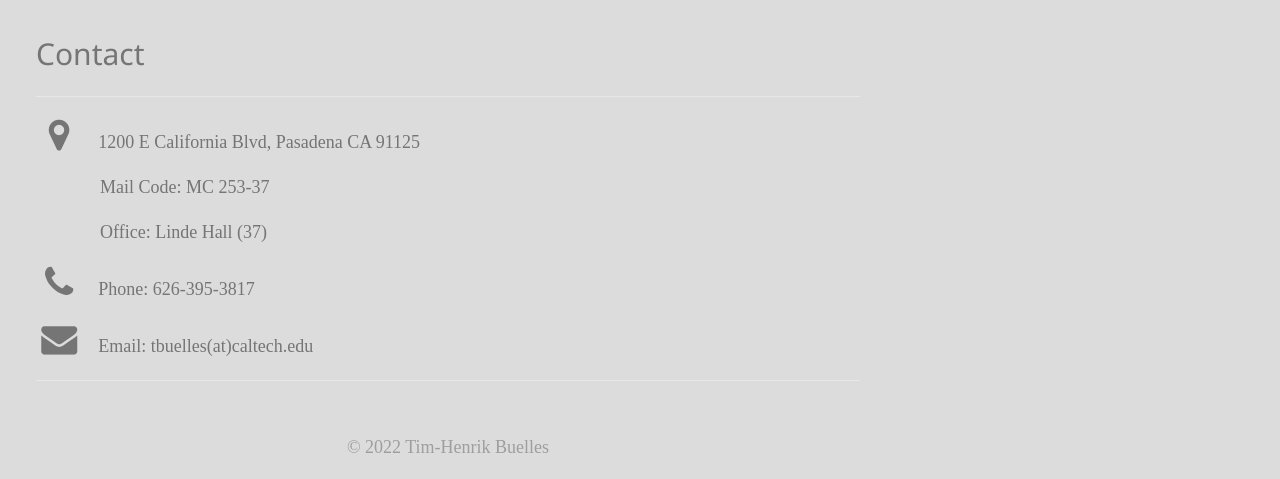
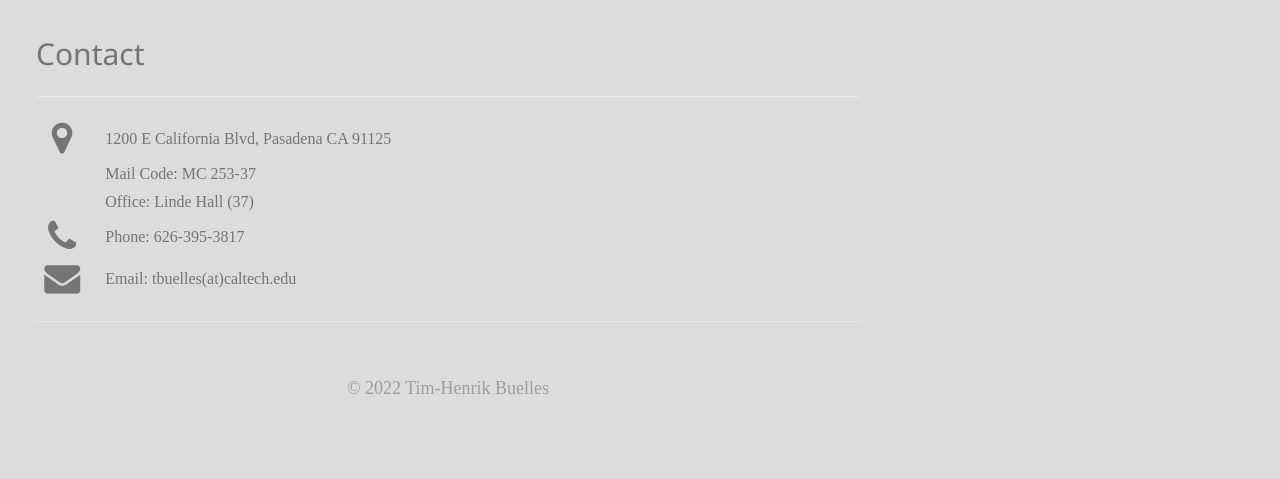
Before and after one commit to tbuelles/tbuelles.github.io, a plain HTML site: page index.html in a window 1280 px wide. Shown: the part 822-1301 px from the top of the page. After the commit the page ends 1242 px from the top, so only its background shows below. Drawn offline with Linux system fonts and the light colour scheme.

Commit message:
Fix Contact List

```diff
--- a/index.html
+++ b/index.html
@@ -11,6 +11,13 @@
 
 </head>
 <body>
+  <!--
+  TODO:
+- Clean up
+- Align Contact
+- Phone view
+- Remove all w3
+-->
 
 
 <!--   <span class="w3-button w3-top w3-dark-grey w3-xxlarge w3-text-white w3-hover-text-black"  style="height: 64px;width:auto;right:0;" onclick="openNav()"><i class="fa fa-bars" ></i></span>-->
@@ -30,7 +37,7 @@
 
 <!--  Navbar  -->
 
-<div class="w3-dark-grey" style="height:7vh;position:fixed;z-index:1;width:100vw;overflow:hidden;line-height:7vh">
+<div class="w3-dark-grey" style="height:7vh;position:fixed;z-index:1;width:100%;overflow:hidden;line-height:7vh">
   <!-- <a class="w3-bar-item" href="https://www.caltech.edu/" target="_blank" style="padding: 0 1vw;"><img class="logo" src="static/caltech_orange.png" alt="caltech" style="width:6vw;"></a> -->
   <a class="w3-bar-item bar-logo" href="https://github.com/tbuelles" target="_blank" style="padding-left: 36px;"><img class="logo" src="static/github_light.png">Github</a>
   <a class="w3-bar-item bar-logo" href="https://www.strava.com/athletes/49576806" target="_blank" style="padding-left: 10px;"><img class="logo" src="static/strava.png">Strava</a>
@@ -84,8 +91,8 @@ Sidebar right
      <p>
        <button class="small-button w3-button w3-round-large w3-dark-grey w3-text-white w3-hover-text-black"><a href="mailto:tbuelles@caltech.edu" style="text-decoration: none">Email</a> </button>
        <button class="small-button w3-button w3-round-large w3-dark-grey w3-text-white w3-hover-text-black"><a target="_blank" href="./lib/CV.pdf" style="text-decoration: none">CV</a> </button>
-    </p>
-     <img src="./pics/zoutelande.jpg" class="w3-image w3-hide-large w3-hide-small w3-round " style="display:block;width:70%;margin:auto;">
+     </p>
+    <img src="./pics/zoutelande.jpg" class="w3-image w3-hide-large w3-hide-small w3-round " style="display:block;width:70%;margin:auto;">
     <img src="./pics/zoutelande.jpg" class="w3-image w3-hide-large w3-hide-medium w3-round" width="1000" height="1333">
   </header>
 
@@ -115,11 +122,40 @@ Sidebar right
     <h2>Contact</h2>
     <hr class="w3-opacity">
     <div class="w3-section">
-      <p><i class="fa fa-map-marker fa-fw w3-xxlarge w3-margin-right"></i>1200 E California Blvd, Pasadena CA 91125</p>
-      <p style="margin-left: 64px">Mail Code: MC 253-37</p>
-      <p style="margin-left: 64px">Office: Linde Hall (37)</p>
-      <p><i class="fa fa-phone fa-fw w3-xxlarge w3-margin-right"></i>Phone: 626-395-3817</p>
-      <p><i class="fa fa-envelope fa-fw w3-xxlarge w3-margin-right"> </i>Email: tbuelles(at)caltech.edu</p>
+    <table>
+      <tbody>
+          <tr>
+            <td>
+              <i class="fa fa-map-marker fa-fw w3-xxlarge w3-margin-right"></i>
+            </td>
+            <td>
+              1200 E California Blvd, Pasadena CA 91125
+            </td>
+          </tr>
+          <tr>
+            <td></td><td>Mail Code: MC 253-37</td>
+          </tr>
+          <tr>
+            <td></td><td>Office: Linde Hall (37)</td>
+          </tr>
+          <tr>
+            <td>
+              <i class="fa fa-phone fa-fw w3-xxlarge w3-margin-right"></i>
+            </td>
+            <td>
+              Phone: 626-395-3817
+            </td>
+          </tr>
+          <tr>
+            <td>
+              <i class="fa fa-envelope fa-fw w3-xxlarge w3-margin-right"></i>
+            </td>
+            <td>
+              Email: tbuelles(at)caltech.edu
+            </td>
+          </tr>
+      </tbody>
+    </table>
     </div>
     <hr class="w3-opacity">
   </div>
```
Also changed, not shown: style/w3.css.
